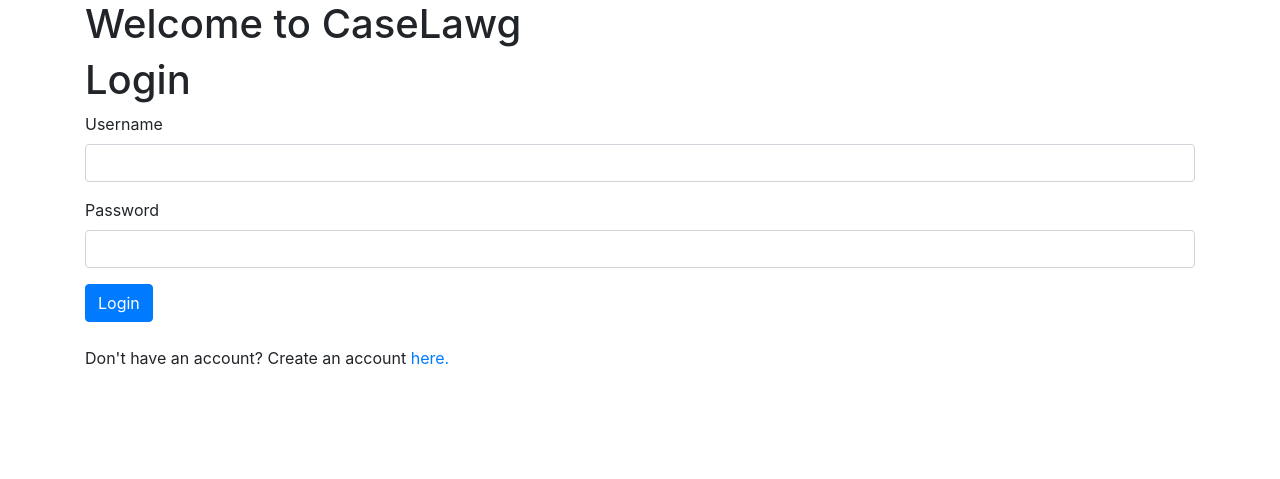
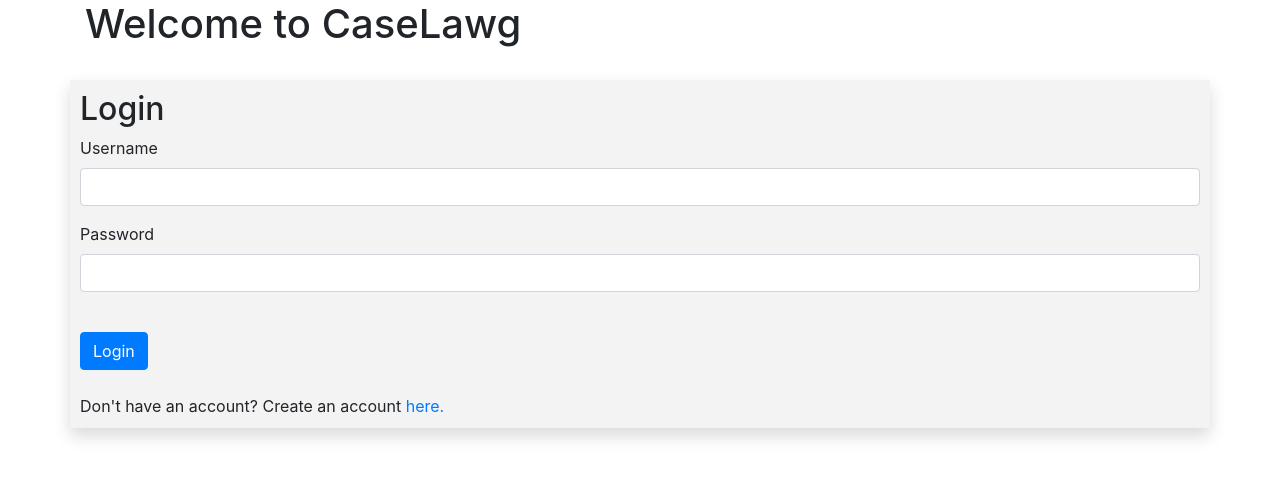
Before and after one commit to matthew-estes/caselawg, a Django app: page / in a window 1280 px wide. Shown: the part 44-523 px from the top of the page. Run offline with Django 5.2, Linux system fonts and the light colour scheme.

Commit message:
Update login page styling to create form box and add shadow

```diff
--- a/main_app/static/css/home.css
+++ b/main_app/static/css/home.css
@@ -34,3 +34,10 @@
     background: none;
     cursor: pointer;
   }
+
+  .login-box {
+    background-color: rgba(216, 216, 216, 0.319);
+    opacity: 10;
+    padding: 10px;
+    box-shadow: 0 0.5rem 1rem rgba(0, 0, 0, 0.15);
+  }
--- a/main_app/templates/home.html
+++ b/main_app/templates/home.html
@@ -27,10 +27,11 @@
   </nav>
 <h1 class="container">Welcome to CaseLawg</h1>
 {% if not user.is_authenticated %}
+<br/>
 <section>
-  <div class="container">
+  <div class="container login-box">
     <form action="{% url 'home' %}" method="post" class="login">
-      <h1>Login</h1>
+      <h2>Login</h2>
       {% csrf_token %}
         <div class="form-group">
           <label>Username</label>
@@ -41,6 +42,7 @@
           <input type="password" class="form-control" name="password">
         </div>
       <input type="hidden" name="next" value="{{ next }}" />
+      <br/>
       <button type="submit" class="btn btn-primary submit">Login</button>
       <br/><br/>
     </form>
```
Also changed, not shown: main_app/static/css/bootstrap.min.css.
